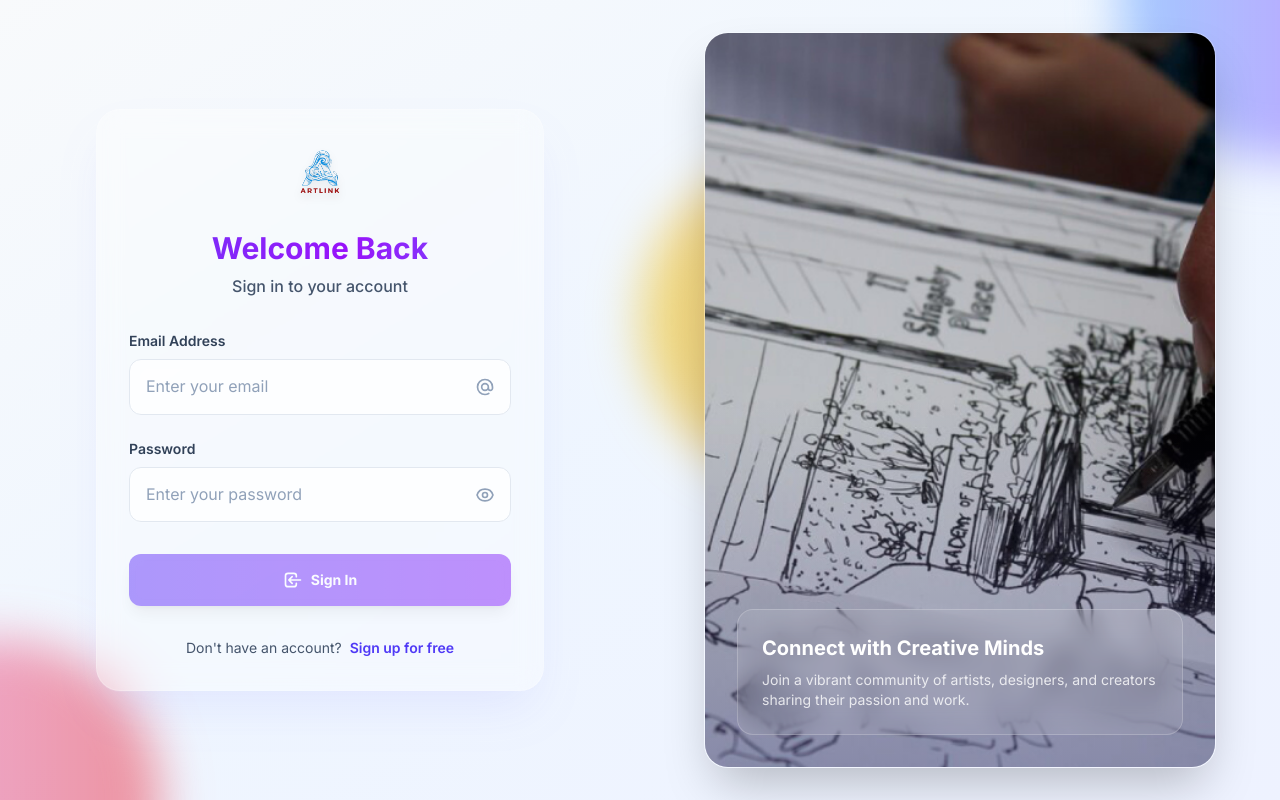
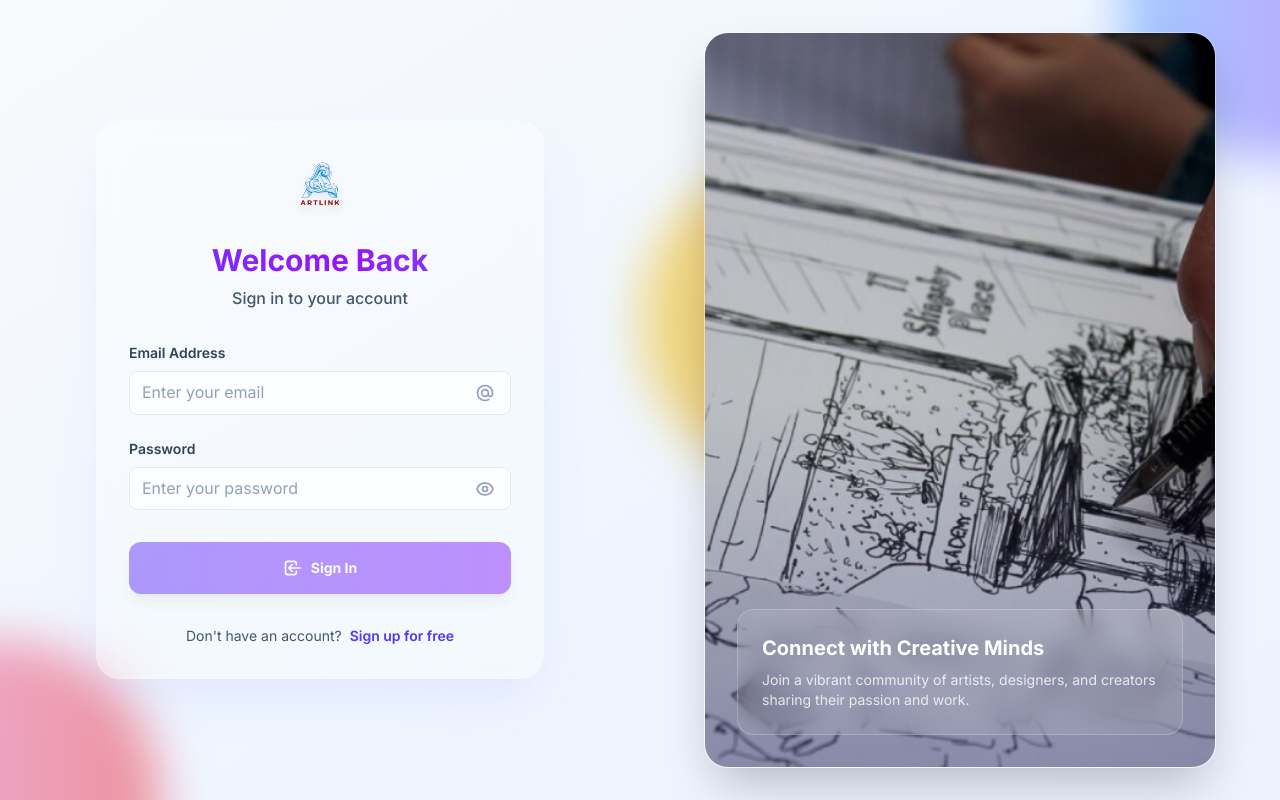
Before and after one commit to BrynPido/ArtLink, an Angular app: page /login in a window 1280 px wide. Built offline with nearby package versions, Linux system fonts and the light colour scheme.

Commit message:
feat(auth): enhance login and registration forms with improved styles and accessibility features

```diff
--- a/src/app/_auth/login/login.component.css
+++ b/src/app/_auth/login/login.component.css
@@ -5,9 +5,38 @@
 }
 
 /* Custom hover effects for form fields */
+/* Light mode */
 .group:hover input {
   border-color: #cbd5e1;
   background-color: rgba(255, 255, 255, 0.9);
+  color: #0f172a !important; /* slate-900 - force dark text on hover */
+}
+/* Dark mode override to avoid bright flash on hover */
+.dark .group:hover input {
+  border-color: #4b5563; /* gray-600 */
+  background-color: rgba(31, 41, 55, 0.85); /* gray-800 with slight transparency */
+  color: #f3f4f6 !important; /* gray-100 - force light text on hover */
+}
+
+/* Autocomplete state - force text visibility when browser applies autocomplete */
+input:-webkit-autofill,
+input:-webkit-autofill:hover,
+input:-webkit-autofill:focus {
+  -webkit-text-fill-color: #0f172a !important;
+  -webkit-box-shadow: 0 0 0px 1000px rgba(255, 255, 255, 0.9) inset !important;
+  box-shadow: 0 0 0px 1000px rgba(255, 255, 255, 0.9) inset !important;
+  border-color: #cbd5e1 !important;
+  transition: background-color 5000s ease-in-out 0s;
+}
+
+.dark input:-webkit-autofill,
+.dark input:-webkit-autofill:hover,
+.dark input:-webkit-autofill:focus {
+  -webkit-text-fill-color: #0f172a !important;
+  -webkit-box-shadow: 0 0 0px 1000px rgba(255, 255, 255, 0.85) inset !important;
+  box-shadow: 0 0 0px 1000px rgba(255, 255, 255, 0.85) inset !important;
+  border-color: #cbd5e1 !important;
+  transition: background-color 5000s ease-in-out 0s;
 }
 
 /* Smooth transitions for all interactive elements */
@@ -17,7 +46,11 @@ input, button, a {
 
 /* Enhanced focus ring for accessibility */
 input:focus {
-  box-shadow: 0 0 0 2px rgba(79, 70, 229, 0.1), 0 10px 15px -3px rgba(0, 0, 0, 0.1);
+  box-shadow: 0 0 0 2px rgba(79, 70, 229, 0.18), 0 10px 15px -3px rgba(0, 0, 0, 0.1);
+}
+/* Dark mode focus ring tuning */
+.dark input:focus {
+  box-shadow: 0 0 0 2px rgba(99, 102, 241, 0.35), 0 10px 15px -3px rgba(0, 0, 0, 0.35);
 }
 
 /* Button hover effects */
--- a/src/app/_auth/login/login.component.html
+++ b/src/app/_auth/login/login.component.html
@@ -41,7 +41,7 @@
           formControlName="email"
           autocomplete="email"
           placeholder="Enter your email"
-          class="w-full px-4 py-3.5 bg-white/70 dark:bg-gray-800/70 border border-slate-200 dark:border-gray-600 rounded-xl text-slate-900 dark:text-gray-100 placeholder-slate-400 dark:placeholder-gray-500 backdrop-blur-sm transition-all duration-300 focus:outline-none focus:ring-2 focus:ring-indigo-500 dark:focus:ring-indigo-400 focus:border-transparent focus:bg-white dark:focus:bg-gray-800 focus:shadow-lg focus:shadow-indigo-500/10 dark:focus:shadow-indigo-400/20 hover:border-slate-300 dark:hover:border-gray-500 hover:bg-white/80 dark:hover:bg-gray-800/80"
+          class="w-full px-3 py-2 bg-white/70 dark:bg-gray-800/70 border border-slate-200 dark:border-gray-600 rounded-lg text-slate-900 dark:text-gray-100 placeholder-slate-400 dark:placeholder-gray-500 backdrop-blur-sm transition-all duration-300 focus:outline-none focus:ring-2 focus:ring-indigo-500 dark:focus:ring-indigo-400 focus:border-transparent focus:bg-white dark:focus:bg-gray-800 focus:shadow-md focus:shadow-indigo-500/10 dark:focus:shadow-indigo-400/20 hover:border-slate-300 dark:hover:border-gray-500 hover:bg-white/80 dark:hover:bg-gray-800/80 hover:text-slate-900 dark:hover:text-gray-100"
         />
         <div class="absolute inset-y-0 right-0 flex items-center pr-4">
           <svg class="w-5 h-5 text-slate-400 dark:text-gray-500 group-focus-within:text-indigo-500 dark:group-focus-within:text-indigo-400 transition-colors" fill="none" stroke="currentColor" viewBox="0 0 24 24">
@@ -73,7 +73,7 @@
           formControlName="password"
           autocomplete="current-password"
           placeholder="Enter your password"
-          class="w-full px-4 py-3.5 bg-white/70 dark:bg-gray-800/70 border border-slate-200 dark:border-gray-600 rounded-xl text-slate-900 dark:text-gray-100 placeholder-slate-400 dark:placeholder-gray-500 backdrop-blur-sm transition-all duration-300 focus:outline-none focus:ring-2 focus:ring-indigo-500 dark:focus:ring-indigo-400 focus:border-transparent focus:bg-white dark:focus:bg-gray-800 focus:shadow-lg focus:shadow-indigo-500/10 dark:focus:shadow-indigo-400/20 hover:border-slate-300 dark:hover:border-gray-500 hover:bg-white/80 dark:hover:bg-gray-800/80 pr-12"
+          class="w-full px-3 py-2 bg-white/70 dark:bg-gray-800/70 border border-slate-200 dark:border-gray-600 rounded-lg text-slate-900 dark:text-gray-100 placeholder-slate-400 dark:placeholder-gray-500 backdrop-blur-sm transition-all duration-300 focus:outline-none focus:ring-2 focus:ring-indigo-500 dark:focus:ring-indigo-400 focus:border-transparent focus:bg-white dark:focus:bg-gray-800 focus:shadow-md focus:shadow-indigo-500/10 dark:focus:shadow-indigo-400/20 hover:border-slate-300 dark:hover:border-gray-500 hover:bg-white/80 dark:hover:bg-gray-800/80 hover:text-slate-900 dark:hover:text-gray-100 pr-10"
         />
         <button
           type="button"
--- a/src/app/_auth/login/login.component.ts
+++ b/src/app/_auth/login/login.component.ts
@@ -1,5 +1,6 @@
 import { CommonModule } from '@angular/common';
 import { Component } from '@angular/core';
+import { Router } from '@angular/router';
 import { RouterLink } from '@angular/router';
 import { FormBuilder, FormGroup, Validators, ReactiveFormsModule } from '@angular/forms';
 import { DataService } from '../../services/data.service';
@@ -18,7 +19,7 @@ export class LoginComponent {
   errorMessage: string | null = null;
   isSubmitting: boolean = false;
 
-  constructor(private fb: FormBuilder, private dataService: DataService, private toastService: ToastService) {
+  constructor(private fb: FormBuilder, private dataService: DataService, private toastService: ToastService, private router: Router) {
     this.loginForm = this.fb.group({
       email: ['', [Validators.required, Validators.email]],
       password: ['', [Validators.required, Validators.minLength(6)]],
@@ -42,8 +43,12 @@ export class LoginComponent {
         next: (response) => {
           console.log('Login Successful', response);
           this.errorMessage = null; // Clear errors on success
-          this.toastService.showToast('Login successful!', 'success');
-          this.isSubmitting = false;
+          this.toastService.showToast('Welcome back! You\'re now signed in.', 'success');
+          // Navigate after a brief delay so the toast is visible and doesn\'t get cut by route change
+          setTimeout(() => {
+            this.isSubmitting = false;
+            this.router.navigate(['/home']);
+          }, 400);
         },
         error: (error) => {
           this.errorMessage = error.message;
--- a/src/app/_auth/register/register.component.css
+++ b/src/app/_auth/register/register.component.css
@@ -35,6 +35,35 @@
 .group:hover input {
   border-color: #cbd5e1;
   background-color: rgba(255, 255, 255, 0.9);
+  color: #0f172a !important; /* slate-900 - force dark text on hover */
+}
+
+/* Dark mode override */
+.dark .group:hover input {
+  border-color: #4b5563; /* gray-600 */
+  background-color: rgba(31, 41, 55, 0.85); /* gray-800 with slight transparency */
+  color: #f3f4f6 !important; /* gray-100 - force light text on hover */
+}
+
+/* Autocomplete state - force text visibility when browser applies autocomplete */
+input:-webkit-autofill,
+input:-webkit-autofill:hover,
+input:-webkit-autofill:focus {
+  -webkit-text-fill-color: #0f172a !important;
+  -webkit-box-shadow: 0 0 0px 1000px rgba(255, 255, 255, 0.9) inset !important;
+  box-shadow: 0 0 0px 1000px rgba(255, 255, 255, 0.9) inset !important;
+  border-color: #cbd5e1 !important;
+  transition: background-color 5000s ease-in-out 0s;
+}
+
+.dark input:-webkit-autofill,
+.dark input:-webkit-autofill:hover,
+.dark input:-webkit-autofill:focus {
+  -webkit-text-fill-color: #0f172a !important;
+  -webkit-box-shadow: 0 0 0px 1000px rgba(255, 255, 255, 0.85) inset !important;
+  box-shadow: 0 0 0px 1000px rgba(255, 255, 255, 0.85) inset !important;
+  border-color: #cbd5e1 !important;
+  transition: background-color 5000s ease-in-out 0s;
 }
 
 /* Smooth transitions for all interactive elements */
--- a/src/app/services/data.service.ts
+++ b/src/app/services/data.service.ts
@@ -31,24 +31,25 @@ export class DataService {
 
   // Method for login with error handling and saving JWT token
   login(credentials: { email: string; password: string }): Observable<any> {
+    const start = performance.now();
     return this.http.post(`${this.apiUrl}auth/login`, credentials).pipe(
       tap((response: any) => {
-        if (response && response.payload) {
+        if (!response?.payload) { return; }
         const { token, user } = response.payload;
         if (token) {
-            // Store the JWT token in localStorage
           localStorage.setItem('token', token);
         }
         if (user) {
-            // Normalize user data structure for consistent access
           const normalizedUser = {
             ...user,
             profileImage: user.profilePictureUrl || user.profileImage
           };
-            // Use updateCurrentUser instead of direct localStorage
             this.updateCurrentUser(normalizedUser);
         }
-          this.router.navigate(['/home']); // Redirect to home on success
+        // NOTE: navigation now handled by LoginComponent AFTER showing toast to avoid UX race.
+        const duration = performance.now() - start;
+        if (duration > 1500) {
+          console.log(`[LOGIN] Warning: slow login took ${Math.round(duration)}ms`);
         }
       }),
       catchError(this.handleError)
```
Also changed, not shown: src/app/_auth/register/register.component.html (+5 -5 lines). Lines whose indentation alone changed are shown as unchanged.
